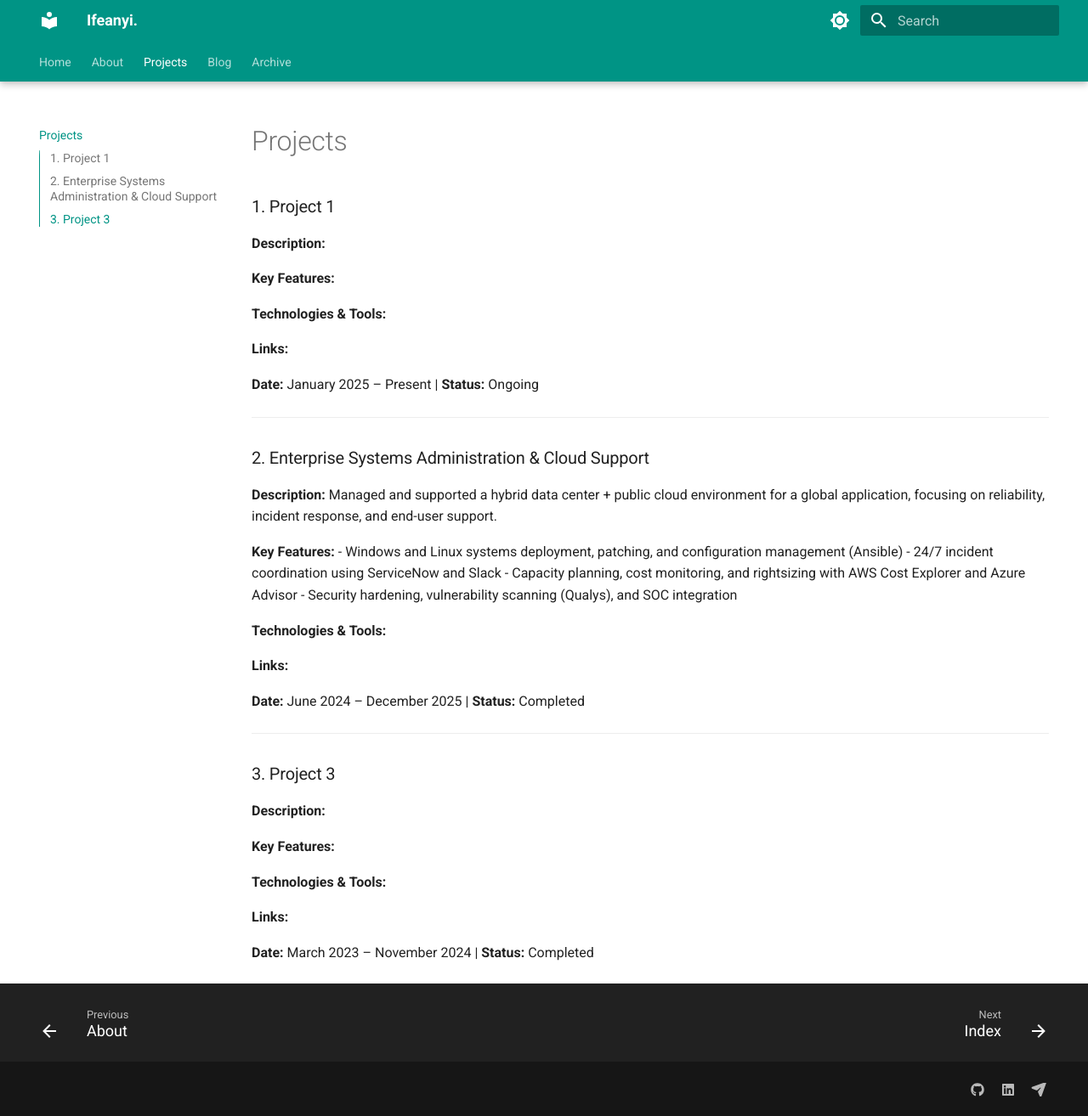
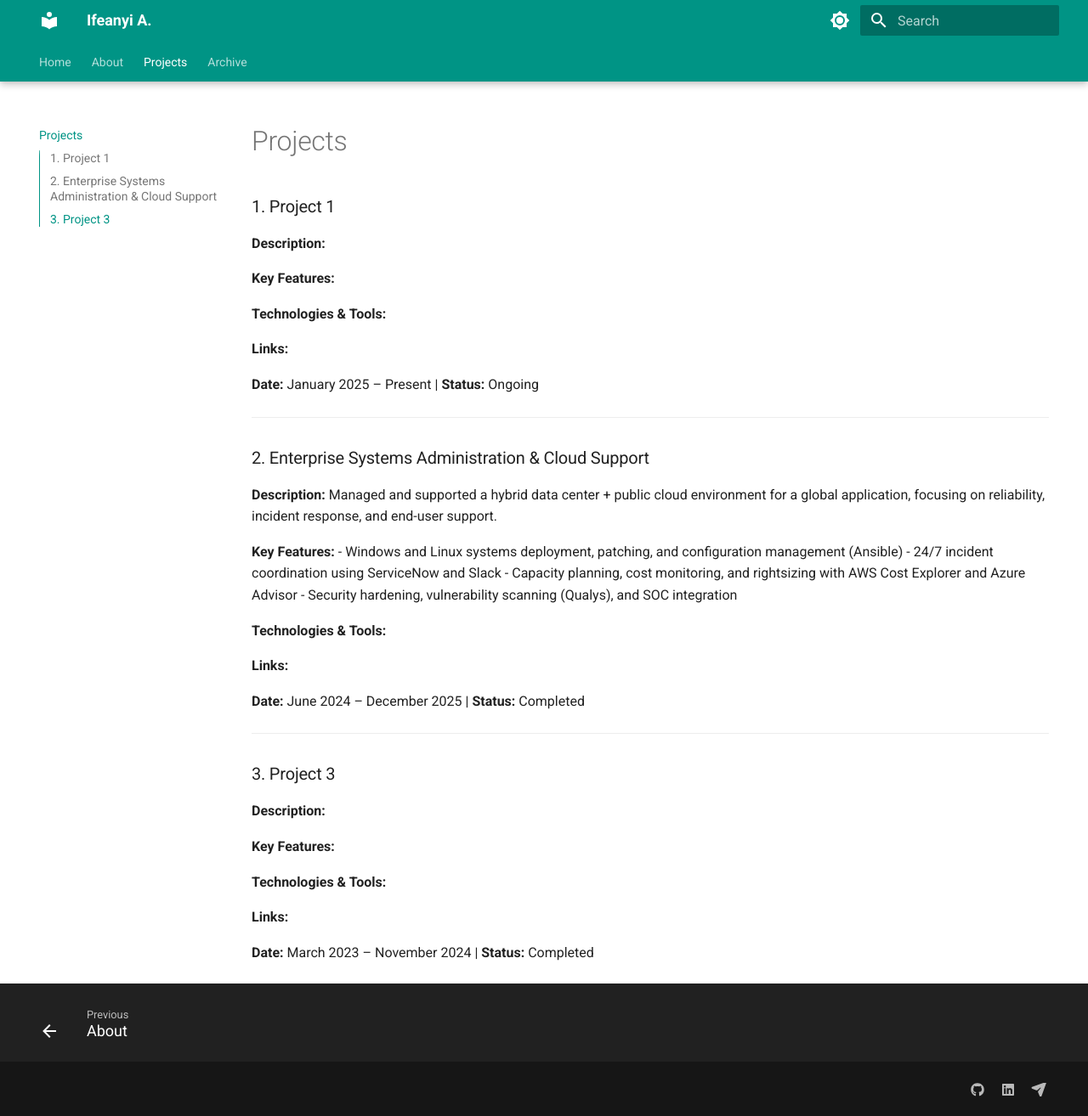
Before and after one commit to Ifeanyi-Asonye/Mysite, an MkDocs documentation site: the page built from docs/projects.md, in a window 1280 px wide and 1314 px high. Shown: the whole window at 85% size. Built offline with MkDocs 1.6.1 and Material for MkDocs 9.7.7, drawn with Linux system fonts in a browser that asks for light colours.

Commit message:
update mkdocs.yml

```diff
--- a/mkdocs.yml
+++ b/mkdocs.yml
@@ -1,4 +1,4 @@
-site_name: Ifeanyi.
+site_name: Ifeanyi A.
 site_url: https://mydomain.org/mysite
 theme:
   name: material
@@ -45,7 +45,7 @@ extra:
     - icon: fontawesome/brands/linkedin
       link: https://linkedin.com/in/squidfunk
     - icon: fontawesome/solid/paper-plane
-      link: mailto:<email-address>
+      link: mailto:<asonyejude@gmail.com>
   generator: false
 
 nav:
@@ -53,8 +53,6 @@ nav:
   - About: about.md
   - Projects: projects.md
 
-  - Blog:
-    - blog/index.md
 
 plugins:
 - search
```
